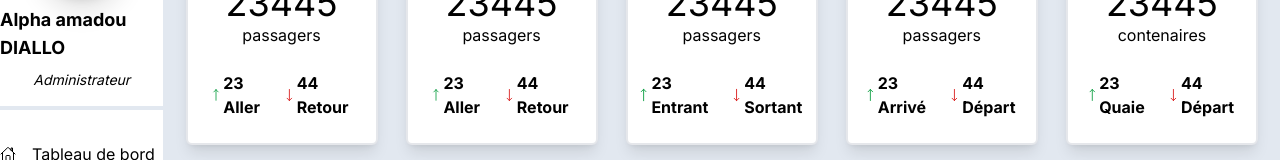
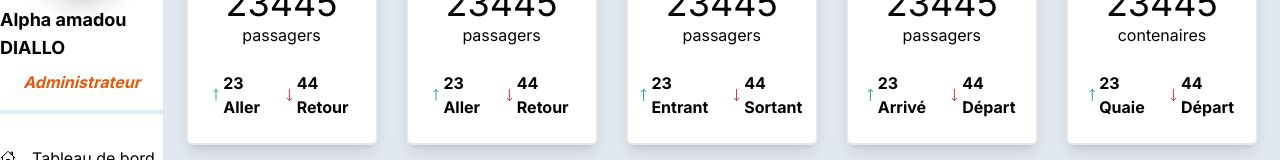
Before and after one commit to alphacpc/TRAFIC-SN-DK, a Next.js app in the folder ui/: page / in a window 1280 px wide. Shown: the part 134-294 px from the top of the page. Built offline with nearby package versions, Linux system fonts and the light colour scheme.

Commit message:
update sidebar text

```diff
--- a/ui/src/components/shared/SidebarComponent.tsx
+++ b/ui/src/components/shared/SidebarComponent.tsx
@@ -14,7 +14,7 @@ const SidebarComponent = () => {
       <div className="w-full flex flex-col items-center my-8 pb-4 border-b-4 border-slate-200">
         <PiUser size={100} className="p-2 rounded-full bg-gradient-to-tl from-green-600 to-sky-600 shadow-xl text-white"/>
         <h2 className="font-bold text-lg my-2">Alpha amadou DIALLO</h2>
-        <h4 className="italic text-sm">Administrateur</h4>
+        <h4 className="italic text-basic text-orange-600 font-bold">Administrateur</h4>
       </div>
 
 
```
